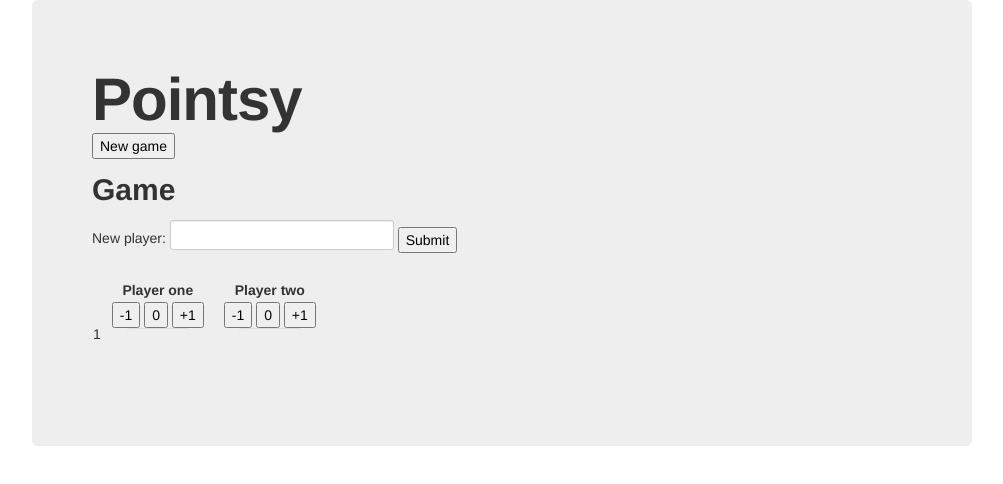
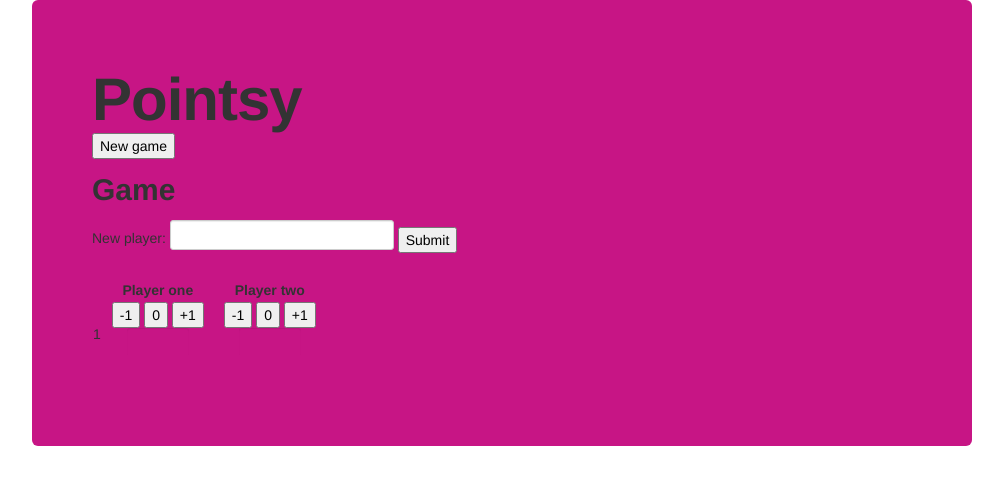
Before and after one commit to 3redronin/pointsy, a website: page static/index.html in a window 1280 px wide. Shown: the whole page, without its empty margins (138-1141 px from the left). Drawn offline with Linux system fonts and the light colour scheme.

Commit message:
Made it beautiful

```diff
--- a/server.js
+++ b/server.js
@@ -1,11 +1,9 @@
-
 var port = parseInt(process.env['APP_PORT'] || '8082');
 var appName = process.env['APP_NAME'] || 'pointsy'; // everything must be served from /{appname}/
 
 var express = require('express');
 var app = express();
 
-
 app.use('/' + appName, express.static('static'));
 
 app.listen(port, 'localhost', function () {
--- a/static/styles/app.css
+++ b/static/styles/app.css
@@ -19,5 +19,5 @@ td.score input {
 }
 
 .hero-unit {
-  background-color: #eeeeee;
+  background-color: mediumvioletred;
 }
```
